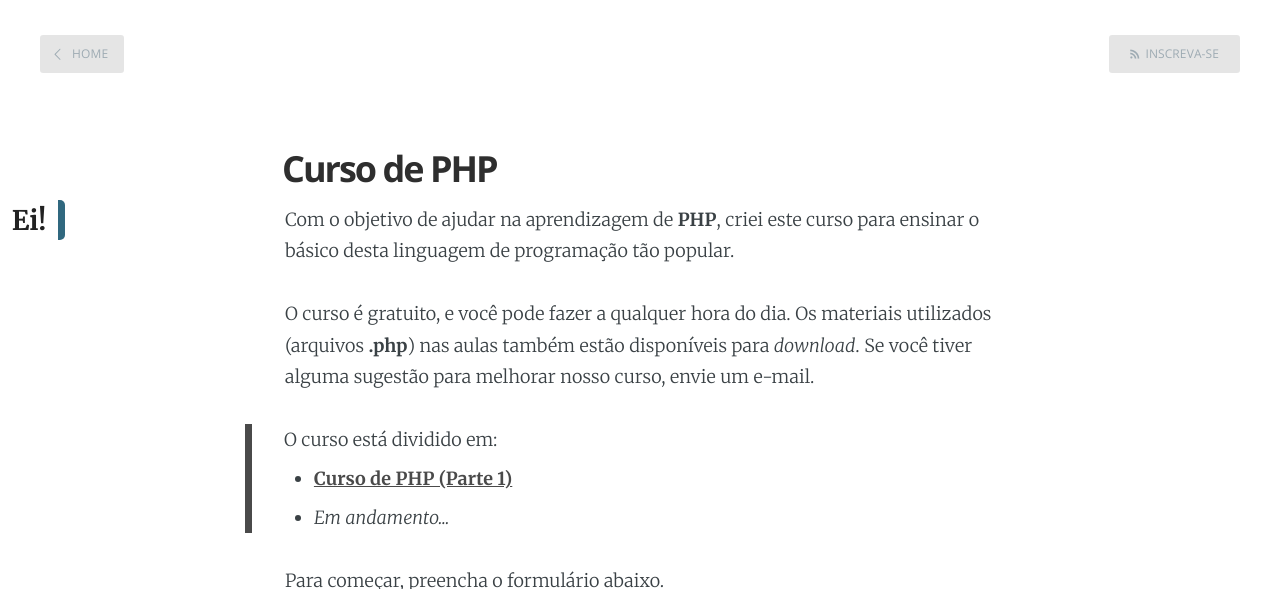
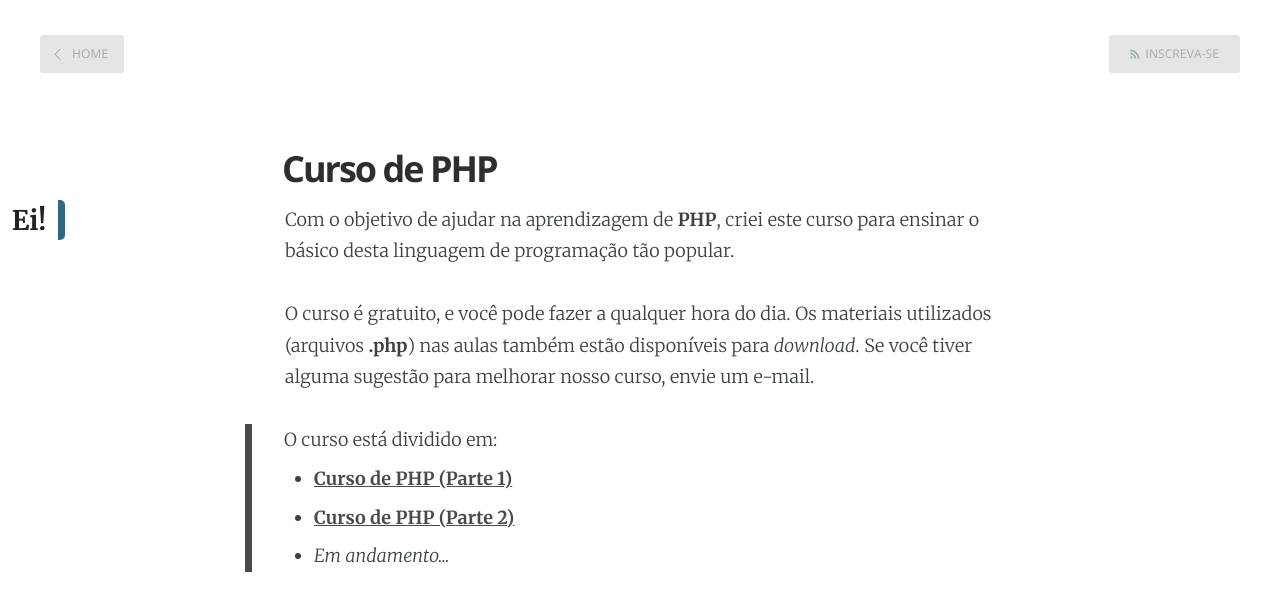
Before and after one commit to EnVolte/envolte.github.io, a Jekyll site: the page built from curso.html, in a window 1280 px wide and 900 px high, cut to the strip 0-589 px from the top of the window. Built offline with Jekyll 4.4.1, drawn with Linux system fonts in a browser that asks for light colours.

Commit message:
Update curso.html

```diff
--- a/curso.html
+++ b/curso.html
@@ -10,6 +10,7 @@ title: Curso de PHP
   O curso está dividido em:
   <ul>
     <li><a href="https://envolte.github.io/curso/2018/06/25/curso-php-parte-1.html"><b>Curso de PHP (Parte 1)</b></a></li>
+    <li><a href="https://envolte.github.io/curso/2018/06/25/curso-php-parte-2.html"><b>Curso de PHP (Parte 2)</b></a></li>
     <li><i>Em andamento...</i></li>
   </ul>
 </blockquote>
```
